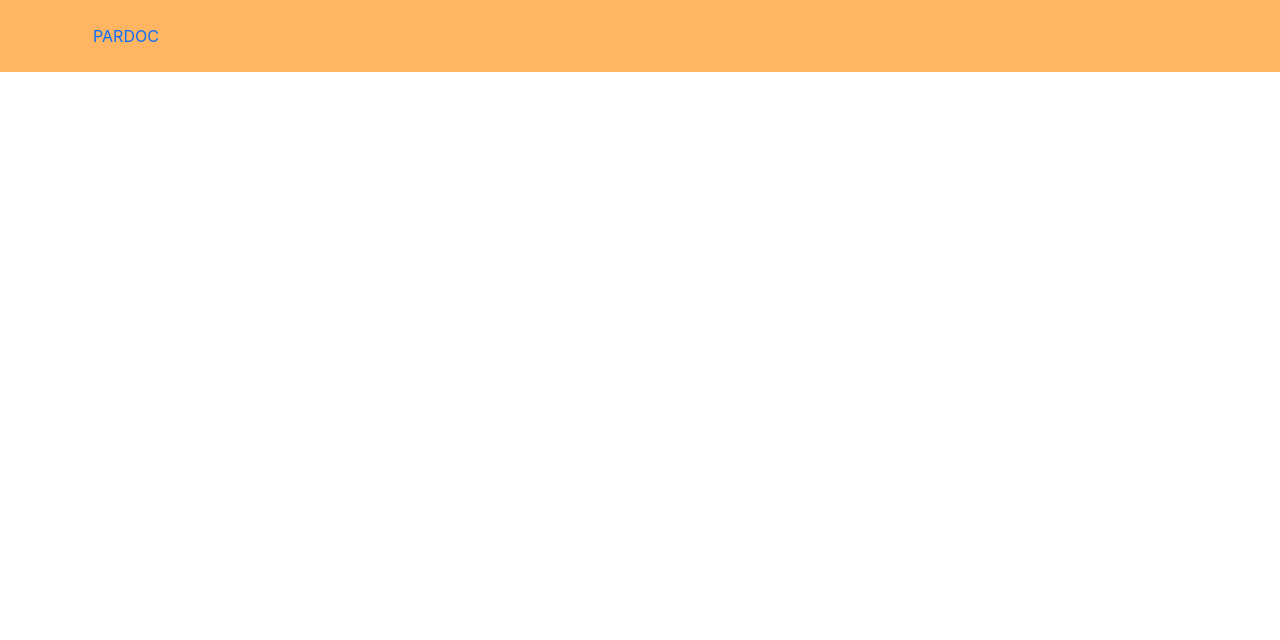
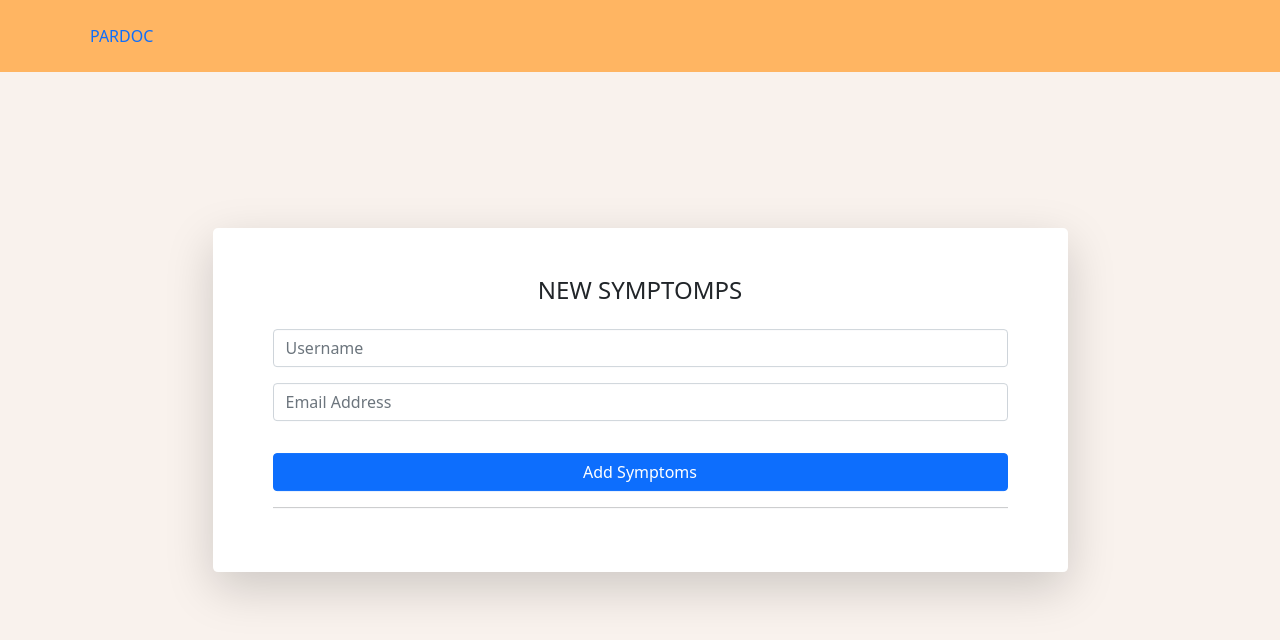
Before and after one commit to adimass/pardoc_2, a Flask app: page /add_gejala in a window 1280 px wide. Shown: the top 640 px of the page. Run offline with Flask 2, Linux system fonts and the light colour scheme; a user stored in the database is signed in; parts of the project's set-up code (start-up, migrations or seed data) failed here and were passed over; some libraries are stand-ins or nearby versions.

Commit message:
add desain to add gejala

```diff
--- a/templates/content_admin_add_gejala.html
+++ b/templates/content_admin_add_gejala.html
@@ -4,4 +4,34 @@
 
 
 
+
+<body>
+    <div class="container"
+      style="position: absolute;left: 0;right: 0;top: 50%;transform: translateY(-50%);-ms-transform: translateY(-50%);-moz-transform: translateY(-50%);-webkit-transform: translateY(-50%);-o-transform: translateY(-50%);">
+      <div class="row d-flex d-xl-flex justify-content-center justify-content-xl-center">
+        <div class="col-sm-12 col-lg-10 col-xl-9 col-xxl-7 bg-white shadow-lg" style="border-radius: 5px;">
+          <div class="p-5">
+            <div class="text-center">
+              <h4 class="text-dark mb-4">NEW SYMPTOMPS</h4>
+            </div>
+            <form class="user" action="register-users" enctype="multipart/form-data" method="post">
+              <div class="mb-3"><input class="form-control form-control-user" type="text" name="name" id="name" placeholder="Username"
+                  required /></div>
+              <div class="mb-3"><input id="email" class="form-control form-control-user" type="email" name="email"
+                  placeholder="Email Address" required /></div>
+              <div class="row mb-3">
+                <p id="emailErrorMsg" class="text-danger" style="display: none;">Paragraph</p>
+                <p id="passwordErrorMsg" class="text-danger" style="display: none;">Paragraph</p>
+              </div><button id="submitBtn" class="btn btn-primary d-block btn-user w-100" type="submit">Add Symptoms</button>
+              <hr />
+            </form>
+          </div>
+        </div>
+      </div>
+      <div></div>
+    </div>
+  </body>
+
+
+
 {% endblock %}
--- a/templates/template_base.html
+++ b/templates/template_base.html
@@ -9,7 +9,7 @@
     <link rel="stylesheet" href="https://cdn.jsdelivr.net/npm/bootstrap@5.1.1/dist/css/bootstrap.min.css">
     <link href="{{ url_for('static',filename='css/style.css') }}" type="text/css" rel="stylesheet" media="screen" />
     <script src="{{ url_for('static', filename='jquery-3.6.0.min.js') }}"></script>
-    <link rel="stylesheet" href="https://cdn.jsdelivr.net/npm/bootstrap@4.3.1/dist/css/bootstrap.min.css" integrity="sha384-ggOyR0iXCbMQv3Xipma34MD+dH/1fQ784/j6cY/iJTQUOhcWr7x9JvoRxT2MZw1T" crossorigin="anonymous">
+    <!-- <link rel="stylesheet" href="https://cdn.jsdelivr.net/npm/bootstrap@4.3.1/dist/css/bootstrap.min.css" integrity="sha384-ggOyR0iXCbMQv3Xipma34MD+dH/1fQ784/j6cY/iJTQUOhcWr7x9JvoRxT2MZw1T" crossorigin="anonymous"> -->
 
 </head>
 
```
